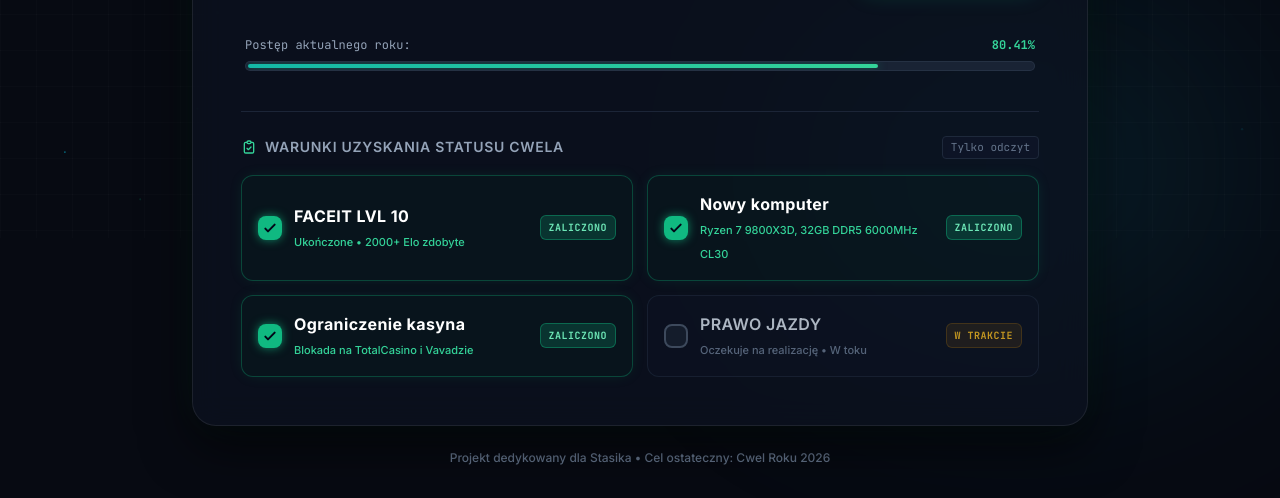
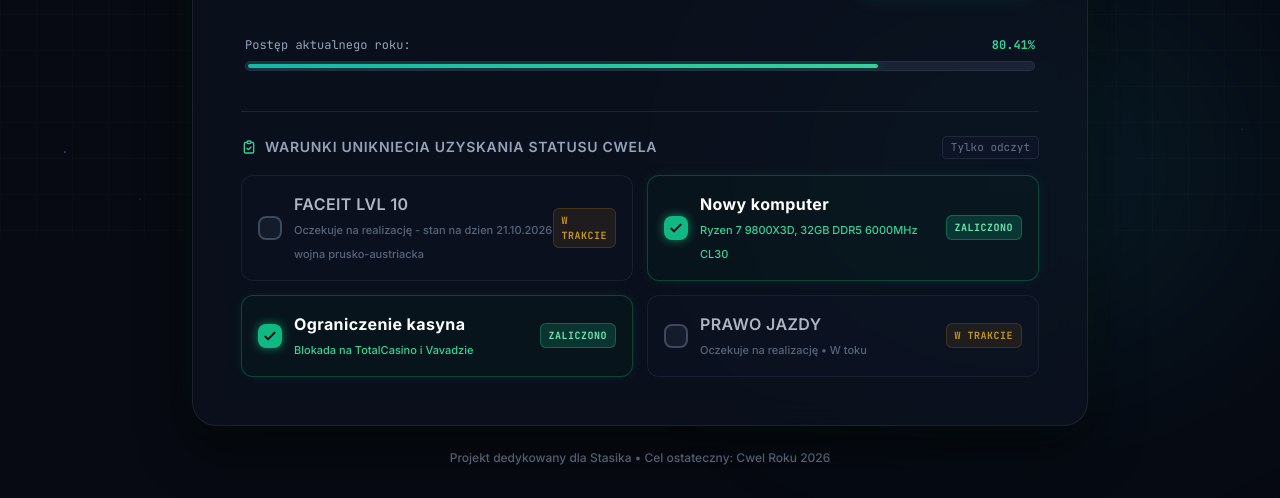
Before and after one commit to rektu1337/odliczanie-do-szefa, a plain HTML site: page index.html in a window 1280 px wide. Shown: the part 562-1060 px from the top of the page. Drawn offline with nearby package versions, Linux system fonts and the light colour scheme.

Commit message:
Update index.html

```diff
--- a/index.html
+++ b/index.html
@@ -186,7 +186,7 @@
               <svg class="w-4 h-4 text-emerald-400" fill="none" stroke="currentColor" viewBox="0 0 24 24">
                 <path stroke-linecap="round" stroke-linejoin="round" stroke-width="2" d="M9 5H7a2 2 0 00-2 2v12a2 2 0 002 2h10a2 2 0 002-2V7a2 2 0 00-2-2h-2M9 5a2 2 0 002 2h2a2 2 0 002-2M9 5a2 2 0 012-2h2a2 2 0 012 2m-6 9l2 2 4-4"></path>
               </svg>
-              Warunki uzyskania statusu Cwela
+              Warunki unikniecia uzyskania statusu Cwela
             </h2>
             <span class="text-[11px] font-mono text-slate-500 bg-slate-900/60 px-2 py-0.5 rounded border border-slate-800">Tylko odczyt</span>
           </div>
@@ -195,21 +195,19 @@
           <div class="grid grid-cols-1 sm:grid-cols-2 gap-3.5 select-none pointer-events-none">
 
             <!-- Cel 1: ZAZNACZONE (FACEIT LVL 10) -->
-            <div class="flex items-center justify-between p-3.5 sm:p-4 rounded-xl bg-emerald-950/20 border border-emerald-500/30 transition-all shadow-[0_0_15px_-3px_rgba(16,185,129,0.15)]">
+            <div class="flex items-center justify-between p-3.5 sm:p-4 rounded-xl bg-slate-900/40 border border-slate-800/80 transition-all opacity-85">
               <div class="flex items-center gap-3">
-                <!-- Zaznaczony Checkbox (Custom Stylizowany) -->
-                <div class="w-6 h-6 rounded-lg bg-emerald-500 flex items-center justify-center shadow-[0_0_10px_rgba(16,185,129,0.7)] text-slate-950 flex-shrink-0">
-                  <svg class="w-4 h-4 stroke-[3]" fill="none" stroke="currentColor" viewBox="0 0 24 24">
-                    <path stroke-linecap="round" stroke-linejoin="round" d="M5 13l4 4L19 7"></path>
-                  </svg>
+                <!-- Odznaczony Checkbox (Pusty / Nieaktywny) -->
+                <div class="w-6 h-6 rounded-lg border-2 border-slate-600 bg-slate-800/60 flex items-center justify-center flex-shrink-0">
+                  <!-- Puste wnętrze oznaczające brak zaznaczenia -->
                 </div>
                 <div>
-                  <span class="text-sm sm:text-base font-bold text-white tracking-wide block leading-tight">FACEIT LVL 10</span>
-                  <span class="text-[11px] text-emerald-400 font-medium">Ukończone • 2000+ Elo zdobyte</span>
+                  <span class="text-sm sm:text-base font-semibold text-slate-300 tracking-wide block leading-tight">FACEIT LVL 10</span>
+                  <span class="text-[11px] text-slate-500 font-medium">Oczekuje na realizację - stan na dzien 21.10.2026 wojna prusko-austriacka</span>
                 </div>
               </div>
-              <span class="text-[10px] font-mono font-bold tracking-wider text-emerald-300 bg-emerald-500/20 px-2 py-1 rounded-md border border-emerald-500/40 uppercase">
-                Zaliczono
+              <span class="text-[10px] font-mono font-bold tracking-wider text-amber-400/90 bg-amber-500/10 px-2 py-1 rounded-md border border-amber-500/20 uppercase">
+                W trakcie
               </span>
             </div>
 
```
